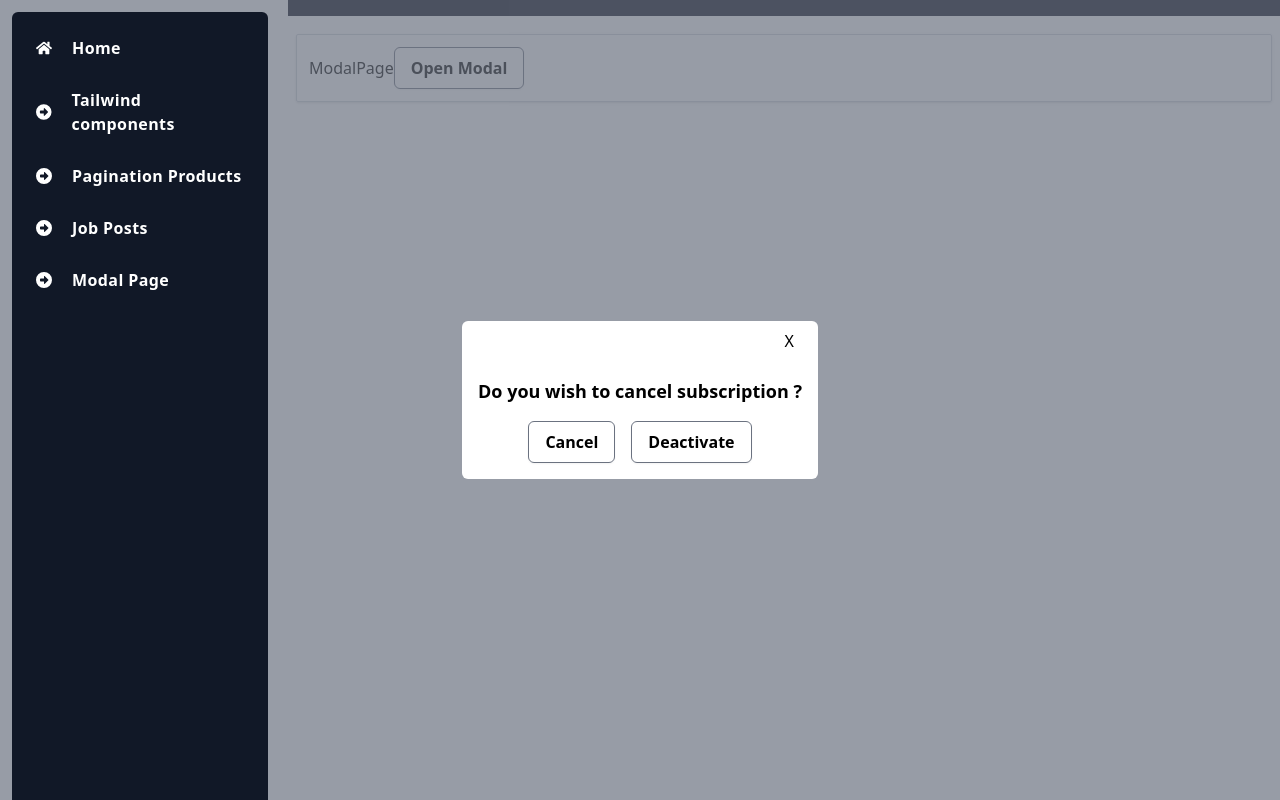
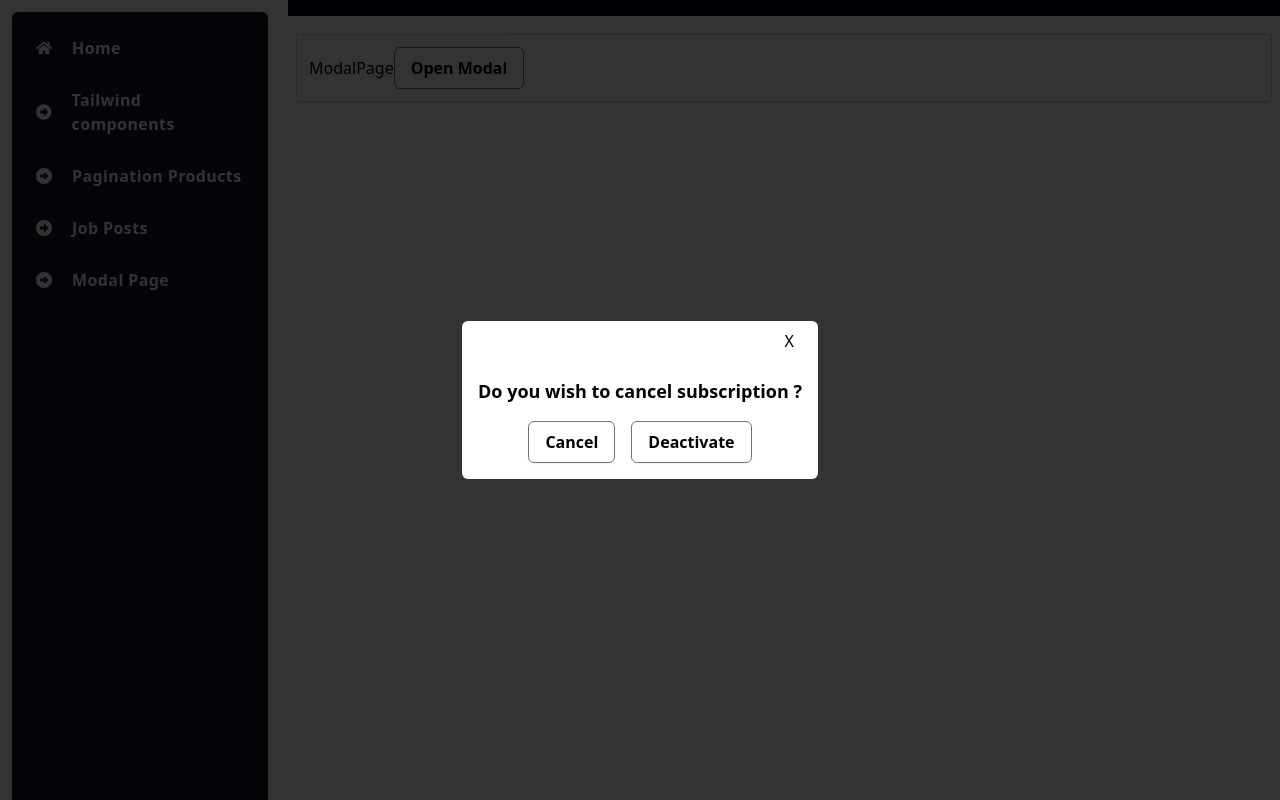
Before and after one commit to randhavevaibhav/reactProblems, a React (Vite) app: page /modalpage in a window 1280 px wide. Both pictures are taken after a click on the button "Open Modal". Built offline with nearby package versions, Linux system fonts and the light colour scheme.

Commit message:
added chnages to adjust backdrop and sidebar z-index

```diff
--- a/src/components/Modal/Modal.jsx
+++ b/src/components/Modal/Modal.jsx
@@ -10,7 +10,7 @@ const Modal = ({ children, isOpen, onClose }) => {
   return (
     <>
       <div
-        className={`inset-0 fixed bg-gray-500 bg-opacity-70 ${
+        className={`inset-0 z-50 fixed bg-black bg-opacity-80 ${
           isOpen ? "block" : "hidden"
         }`}
         onClick={onClose}
--- a/src/components/Sidebar/Sidebar.jsx
+++ b/src/components/Sidebar/Sidebar.jsx
@@ -17,7 +17,7 @@ const Sidebar = () => {
       <aside
         className={`w-64  p-4 bg-[#111827] rounded-md text-white h-screen md:translate-x-0  transform transition duration-700 ease-in-out ${
           !isSidebarOpen ? "-translate-x-[18rem]" : ""
-        }  fixed top-0 z-20 m-3 overflow-auto`}
+        }  fixed top-0 z-10 m-3 overflow-auto`}
       >
         <div className="flex justify-end">
           <button
```
Also changed, not shown: src/components/Navbar/Navbar.jsx (+7 -4 lines).
